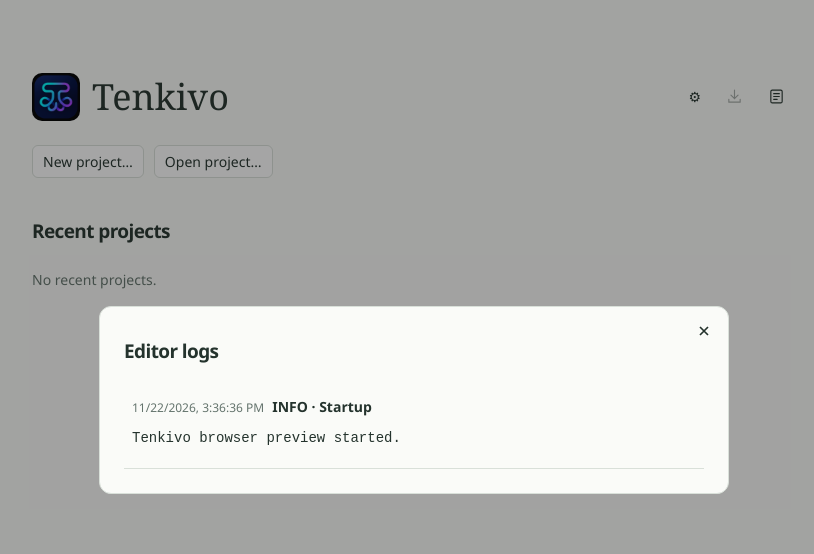
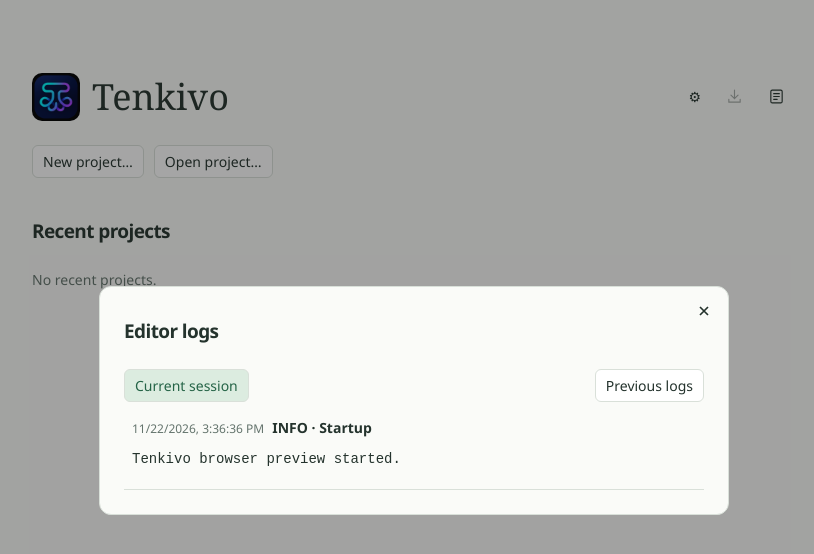
Before and after one commit to DTeruel/Tenkivo, a Svelte app: page / in a window 1280 px wide. Both pictures are taken after a click on the button 1002 px from the left and 96 px from the top of the page. Shown: the top 554 px of the page, without its empty margins (226-1040 px from the left). Built offline with nearby package versions, Linux system fonts and the light colour scheme.

Commit message:
Separate current session logs from previous activity
Release-Note: Editor logs opens on the current session. View and clear previous logs separately.

```diff
--- a/src/App.svelte
+++ b/src/App.svelte
@@ -10,7 +10,13 @@
   import {getCurrentWebview} from '@tauri-apps/api/webview';
   import {getVersion} from '@tauri-apps/api/app';
   import {mediaKind,videoId,webAddress,type Attachment} from './model';
-  import {invoke,diagnostics,recordActivity,recordError} from './diagnostics.svelte';
+  import {invoke,diagnostics,recordActivity,recordError,loadLogHistory,clearLogHistory} from './diagnostics.svelte';
+  let showingLogHistory=$state(false),confirmLogClear=$state(false);
+  function showLogs(history=false){
+    showingLogHistory=history;confirmLogClear=false;
+    if(history)loadLogHistory();
+    if(!dialog.open)ask('Editor logs');
+  }
   import { isTauri } from '@tauri-apps/api/core';
   import { open, save, confirm } from '@tauri-apps/plugin-dialog';
   import { benchmark, defaultCatalog, editBody, item, page, sample, snapDefaults, textParts, treeRows, validProject, migrateLegacyDiagrams } from './model';
@@ -1092,7 +1098,7 @@
 {/snippet}
 
 {#snippet logsButton()}
-  <button aria-label="Editor logs" title="Editor logs" onclick={()=>ask('Editor logs')}><svg viewBox="0 0 24 24" aria-hidden="true"><rect x="4" y="3" width="16" height="18" rx="2"/><path d="M8 8h8M8 12h8M8 16h5"/></svg></button>
+  <button aria-label="Editor logs" title="Editor logs" onclick={()=>showLogs()}><svg viewBox="0 0 24 24" aria-hidden="true"><rect x="4" y="3" width="16" height="18" rx="2"/><path d="M8 8h8M8 12h8M8 16h5"/></svg></button>
 {/snippet}
 
 {#snippet closePanel(close:()=>void)}
@@ -1466,7 +1472,16 @@
   {:else if dialogType==='Add web link'}
     <form onsubmit={e=>{e.preventDefault();if(insertUrl(linkUrl,insertAt?.x,insertAt?.y))dialog.close();}}><label>URL<input type="url" required bind:value={linkUrl}/></label><button type="button" onclick={()=>dialog.close()}>Cancel</button><button disabled={!webAddress(linkUrl)}>Add link</button></form>
   {:else if dialogType==='Editor logs'}
-    <div class="log-list">{#each [...diagnostics.entries].reverse() as entry}<article><time>{new Date(entry.time).toLocaleString()}</time><strong>{entry.level.toUpperCase()} · {entry.context}</strong><pre>{entry.message}</pre></article>{:else}<p>No activity recorded.</p>{/each}</div>
+    <div class="row" role="group" aria-label="Log sessions">
+      <button aria-pressed={!showingLogHistory} class:chosen={!showingLogHistory} onclick={()=>showLogs()}>Current session</button>
+      <button aria-pressed={showingLogHistory} class:chosen={showingLogHistory} onclick={()=>showLogs(true)}>Previous logs</button>
+    </div>
+    <div class="log-list">{#each [...(showingLogHistory?diagnostics.history:diagnostics.entries)].reverse() as entry}<article><time>{new Date(entry.time).toLocaleString()}</time><strong>{entry.level.toUpperCase()} · {entry.context}</strong><pre>{entry.message}</pre></article>{:else}<p>{showingLogHistory?'No previous logs.':'No activity recorded in this session.'}</p>{/each}</div>
+    {#if showingLogHistory && diagnostics.history.length}
+      {#if confirmLogClear}<p>Delete all previous logs?</p>
+        <button onclick={()=>confirmLogClear=false}>Cancel</button><button onclick={()=>{clearLogHistory();confirmLogClear=false;}}>Delete previous logs</button>
+      {:else}<button onclick={()=>confirmLogClear=true}>Clear previous logs…</button>{/if}
+    {/if}
   {:else if dialogType==='Delete page' && pendingPage}<p>Move “{pendingPage.name}” to the trash? Its child pages will move up one level.</p><button onclick={()=>dialog.close()}>Cancel</button><button onclick={deletePage}>Move to trash</button>
   {:else if dialogType==='Keyboard shortcuts'}<p>E　 Toggle read / edit<br>F　 Focus selection or page<br>Ctrl / Cmd + C　 Copy canvas selection<br>Ctrl / Cmd + X　 Cut canvas selection<br>Ctrl / Cmd + V　 Paste canvas selection or link<br>Ctrl / Cmd + Z　 Undo<br>Ctrl / Cmd + Shift + Z or Ctrl + Y　 Redo<br>Ctrl / Cmd + B / I / U　 Format selected note text<br>Ctrl / Cmd + K　 Link selected text or object<br>Ctrl / Cmd + S　 Save project<br>Wheel　 Zoom at pointer<br>Middle-drag　 Pan<br>Left-drag　 Box selection<br>Shift + click　 Extend selection<br>Alt + drag between ports　 Connect canvas objects<br>Enter　 Finish drawing and start another<br>Esc　 Cancel current drawing<br>Shift + corner drag　 Resize proportionally<br>Ctrl + drag　 Snap transform<br>Ctrl + Shift + Left / Right　 Navigation history<br>Delete　 Delete selection or focused page</p>{:else}<form onsubmit={e=>{e.preventDefault();void named();}}><label>Name<input required bind:value={name}/></label><button type="button" onclick={()=>dialog.close()}>Cancel</button><button disabled={!name.trim()}>Create</button></form>{/if}</dialog>
   <input hidden bind:this={imageInput} type="file" accept="image/png,image/jpeg,image/gif,image/webp" multiple onchange={e=>{void importImages([...(e.currentTarget.files??[])],insertAt?.x,insertAt?.y);e.currentTarget.value='';}}/>
--- a/src/diagnostics.svelte.ts
+++ b/src/diagnostics.svelte.ts
@@ -1,8 +1,9 @@
 import {invoke as nativeInvoke} from '@tauri-apps/api/core';
 
 type Level='info'|'warning'|'error';
-type Entry={time:string;level:Level;context:string;message:string};
+type Entry={time:string;level:Level;context:string;message:string;session?:string};
 const key='studio-editor-errors';
+const session=crypto.randomUUID();
 function previous():Entry[]{
   try{
     const data:unknown=JSON.parse(localStorage.getItem(key)??'[]');
@@ -10,10 +11,20 @@ function previous():Entry[]{
       .slice(-250).map(e=>({...e,level:e.level==='info' || e.level==='warning'?e.level:'error'})):[];
   }catch{return [];}
 }
-export const diagnostics=$state({entries:previous()});
+const olderSessions=new Set(previous().map(entry=>entry.session));
+export const diagnostics=$state({entries:[] as Entry[],history:[] as Entry[]});
+export function loadLogHistory(){
+  diagnostics.history=previous().filter(entry=>olderSessions.has(entry.session));
+}
+export function clearLogHistory(){
+  const retained=previous().filter(entry=>!olderSessions.has(entry.session));
+  localStorage.setItem(key,JSON.stringify(retained));
+  diagnostics.history=[];
+}
 export function recordActivity(context:string,message:string,level:Level='info'){
-  diagnostics.entries=[...diagnostics.entries.slice(-249),{time:new Date().toISOString(),level,context,message:message.slice(0,8000)}];
-  try{localStorage.setItem(key,JSON.stringify(diagnostics.entries));}catch{/* Keep the in-memory log if storage is full. */}
+  const entry={session,time:new Date().toISOString(),level,context,message:message.slice(0,8000)};
+  diagnostics.entries=[...diagnostics.entries.slice(-249),entry];
+  try{localStorage.setItem(key,JSON.stringify([...previous().slice(-249),entry]));}catch{/* Keep the in-memory log if storage is full. */}
 }
 
 export function recordError(context:string,error:unknown){
```
